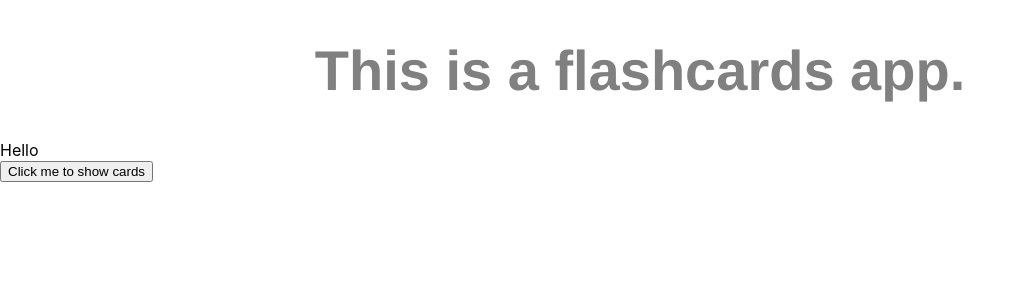
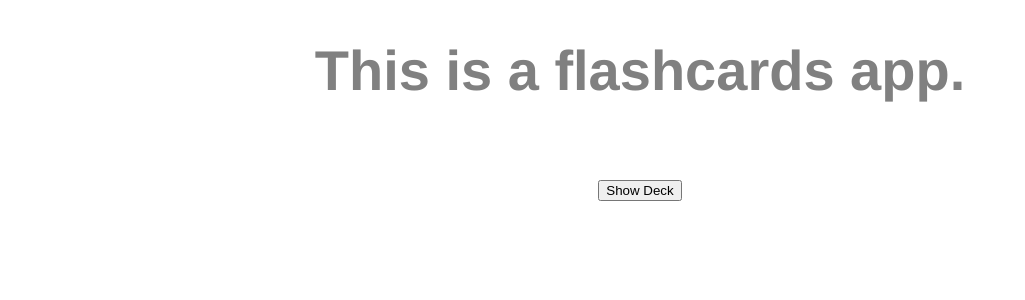
Before and after one commit to vokamura/flashcard-festival, a React (Create React App) app: page / in a window 1280 px wide. Shown: the top 300 px of the page, without its empty margins (0-1025 px from the left). Built offline with nearby package versions, Linux system fonts and the light colour scheme.

Commit message:
Add test json and add cards based on file

```diff
--- a/src/App.js
+++ b/src/App.js
@@ -9,9 +9,11 @@ function App() {
         <h1>
           This is a flashcards app.
         </h1>
-        <CardLayout />
 
       </header>
+      <div className="flashBody">
+        <CardLayout />
+      </div>
     </div>
   );
 }
--- a/src/App.scss
+++ b/src/App.scss
@@ -6,6 +6,7 @@ $show-element: block;
 
 .showElement {
     display: $show-element;
+    margin: 5vh;
 }
 
 .hideElement {
@@ -17,6 +18,11 @@ h1 {
     font-family: $font-stack;
     text-align: center;
     font-size: 56px;
+}
+
+.flashBody {
+    display: flex;
+    justify-content: center;
 }
 
 .cardContainer {
@@ -32,3 +38,7 @@ h1 {
     width: 50px;
     display: inline-block;
 }
+
+button {
+    margin: 5vh;
+}
--- a/src/CardBuild.js
+++ b/src/CardBuild.js
@@ -1,12 +1,28 @@
 import React from 'react';
 
 const CardBuild = (props) => {
-    const listCards = props.cardCount.map((cardNum) =>
-        <div className="card">{cardNum}</div>
+
+    const addCards = [];
+
+    for (let i=0; i < props.cardCount; i++) {
+        // console.log(i);
+        addCards.push(i);
+        // console.log(addCards);
+    }
+
+    const listCards = addCards.map((cardNum, index) =>
+        <div
+            className="card"
+            id={index}
+            key={index}
+        >
+    </div>
     );
 
     return(
-        <div className="cardContainer" className={props.isClicked ? "showElement" : "hideElement"}>{listCards}</div>
+        <div className="cardContainer" className={props.isClicked ? "showElement" : "hideElement"}>
+            {listCards}
+        </div>
     );
 }
 
--- a/src/CardLayout.js
+++ b/src/CardLayout.js
@@ -1,30 +1,33 @@
 import React, { Component } from 'react';
 import CardBuild from './CardBuild.js';
+import data from './data.json';
 
 class CardLayout extends Component {
   constructor(props){
       super(props);
       this.state = {
-          cardCount: [1, 2, 3, 4, 5, 6],
-          isClicked: false
+          cardCount: 0,
+          isClicked: false,
+          cardData: []
       }
       this.showCards = this.showCards.bind(this);
   }
 
   showCards(e){
-      console.log(e);
-      this.setState({ isClicked: true });
-
+    // console.log(e);
+    // console.log(data);
+    // console.log(Object.keys(data).length);
+    this.setState({ isClicked: true });
+    this.setState({ cardCount: Object.keys(data).length });
+    this.setState({ cardData: data });
   }
 
     render(){
-        let { cardCount, isClicked } = this.state;
-
+        let { cardCount, isClicked,cardData } = this.state;
         return(
             <div>
-                <div>Hello</div>
-                <button onClick={this.showCards}>Click me to show cards</button>
-                <CardBuild cardCount={cardCount} isClicked={isClicked}/>
+                <button onClick={this.showCards}>Show Deck</button>
+                <CardBuild cardCount={cardCount} cardData={cardData} isClicked={isClicked}/>
             </div>
         );
     }
--- /dev/null
+++ b/src/data.json
@@ -0,0 +1,17 @@
+[
+    {
+        "flashNum": 1,
+        "front": "How to say 1 in French",
+        "back": "Un"
+    },
+    {
+        "flashNum": 2,
+        "front": "How to say 1 in Japanese?",
+        "back": "Ichi"
+    },
+    {
+        "flashNum": 3,
+        "front": "How to say 1 in Spanish?",
+        "back": "Uno"
+    }
+]
```
Also changed, not shown: 1 other file (tests, documents, lock files or other folders).
